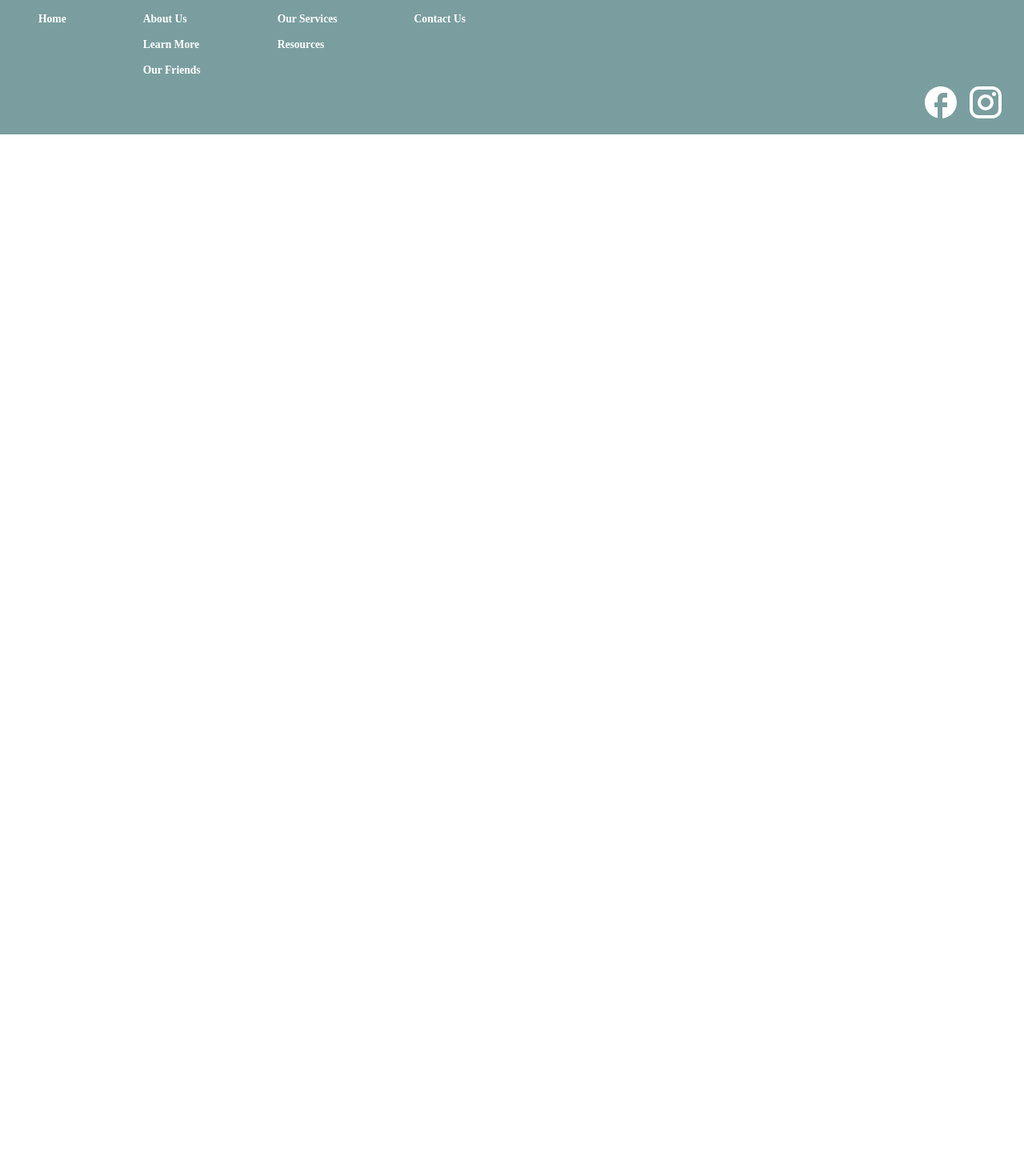
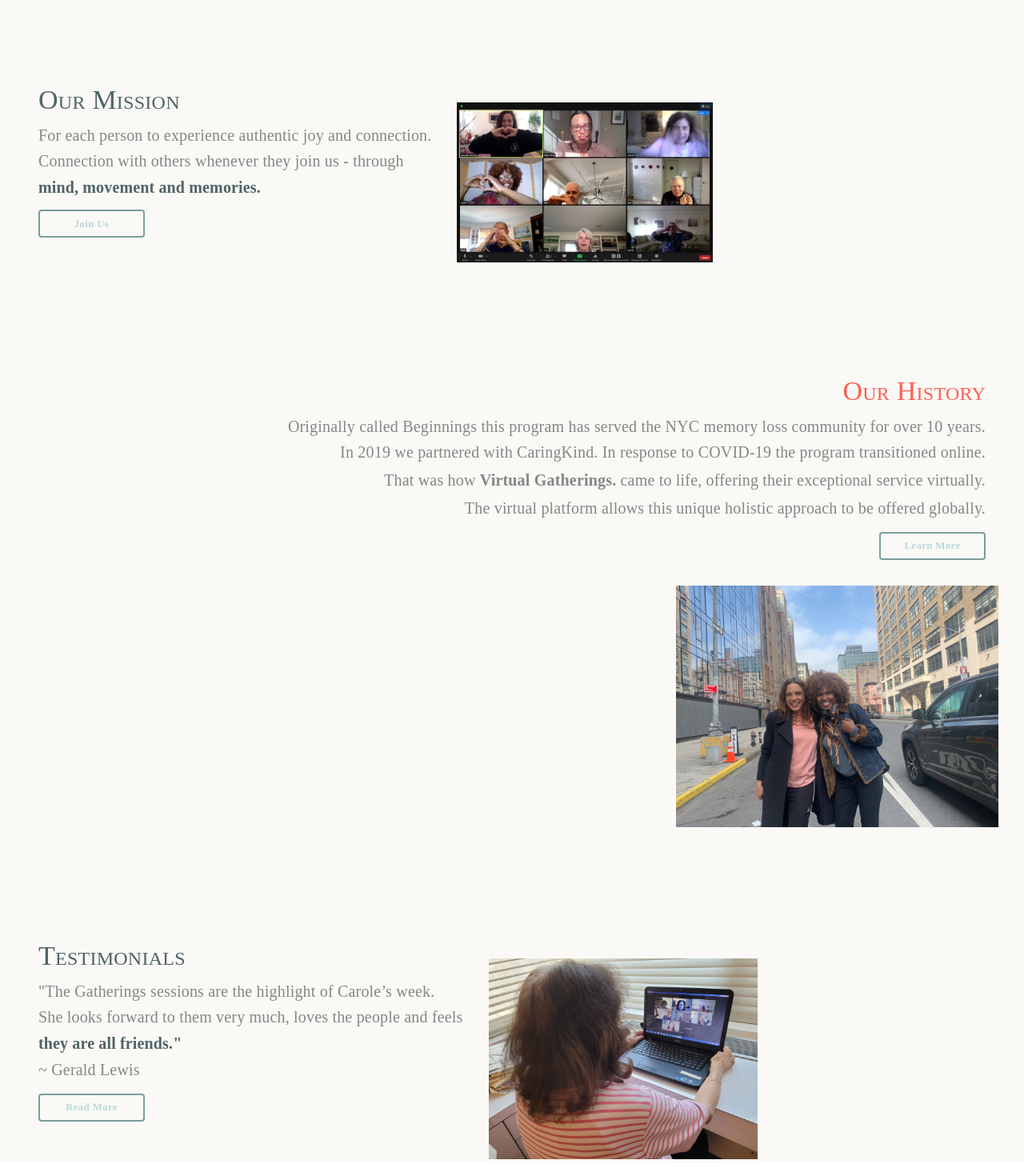
Before and after one commit to anneliesekappey/virtual-gatherings-client, a React (Create React App) app: page / in a window 1280 px wide. Shown: the part 420-1890 px from the top of the page at 80% size. Before the commit the page ends 800 px from the top, so only its background shows below. Built offline with nearby package versions, Linux system fonts and the light colour scheme.

Commit message:
add sections to home page and style - should respond well on all screens

```diff
--- a/src/components/ui/Footer.js
+++ b/src/components/ui/Footer.js
@@ -14,6 +14,7 @@ const Footer = (props) => {
           sx={{
             backgroundColor: '#7A9E9F',
             height: '200px',
+            marginTop: '30px',
           }}
         >
           <Grid item margin="3em">
--- a/src/components/ui/Header.js
+++ b/src/components/ui/Header.js
@@ -149,6 +149,9 @@ const Header = (props) => {
             fontSize: '1rem',
             minWidth: 5,
             marginLeft: '10px',
+            '&:hover': {
+              opacity: 0.7,
+            },
           }}
           label="Home"
         />
@@ -163,6 +166,9 @@ const Header = (props) => {
             fontSize: '1rem',
             minWidth: 5,
             marginLeft: '10px',
+            '&:hover': {
+              opacity: 0.7,
+            },
           }}
           label="About Us"
         />
@@ -174,6 +180,9 @@ const Header = (props) => {
             fontSize: '1rem',
             minWidth: 5,
             marginLeft: '10px',
+            '&:hover': {
+              opacity: 0.7,
+            },
           }}
           label="Our Services"
         />
@@ -185,6 +194,9 @@ const Header = (props) => {
             fontSize: '1rem',
             minWidth: 5,
             marginLeft: '10px',
+            '&:hover': {
+              opacity: 0.7,
+            },
           }}
           label="Resources"
         />
@@ -196,6 +208,9 @@ const Header = (props) => {
             fontSize: '1rem',
             minWidth: 5,
             marginLeft: '10px',
+            '&:hover': {
+              opacity: 0.7,
+            },
           }}
           label="Contact Us"
         />
--- a/src/components/ui/LandingPage.js
+++ b/src/components/ui/LandingPage.js
@@ -1,22 +1,39 @@
 import React from 'react'
 import { Grid } from '@mui/material'
+import { useMediaQuery } from '@mui/material'
 import mainPicture from '../../images/MainNotMain.jpeg'
 import { Button } from '@mui/material'
 import { Typography } from '@mui/material'
 import { Link } from 'react-router-dom'
+import MissionPicture from '../../images/screens/ScreenGroup.png'
+import FoundersNY from '../../images/team/FoundersNYBackground2.jpeg'
+import WomanBack from '../../images/screens/WomanBack.jpeg'
 
 const LandingPage = () => {
+  const matchesSM = useMediaQuery('(max-width:600px)')
+
   return (
-    <Grid container direction="column">
+    <Grid
+      container
+      sx={{ marginBottom: '60px' }}
+      direction="column"
+      backgroundColor="#FAF9F6"
+    >
       <Grid item>
+        {' '}
+        {/*-----Top-----*/}
         <Grid
           container
-          justifyContent={'flex-end'}
+          justifyContent={matchesSM ? 'center' : 'flex-end'}
           alignItems="center"
           direction="row"
           sx={{ backgroundColor: 'EEF5D8' }}
         >
-          <Grid sm item sx={{ minWidth: '21.5em', marginLeft: '1em' }}>
+          <Grid
+            sm
+            item
+            sx={{ minWidth: '21.5em', marginLeft: matchesSM ? 0 : '1em' }}
+          >
             <Typography
               variant="h4"
               align="center"
@@ -24,7 +41,7 @@ const LandingPage = () => {
                 fontFamily: 'Cardo',
                 fontVariant: 'small-caps',
                 color: '#FE5F55',
-                lineHeight: 1.5,
+                lineHeight: 1.6,
               }}
             >
               Personalized Online Social Meetings
@@ -32,11 +49,11 @@ const LandingPage = () => {
             <Typography
               variant="h6"
               align="center"
-              color="EEF5D8"
+              color="#EEF5D8"
               sx={{
                 fontFamily: 'Montserrat',
                 color: '#4F6367',
-                lightHeight: 1.3,
+                lineHeight: 1.5,
               }}
             >
               for those with dementia related memory loss
@@ -105,6 +122,241 @@ const LandingPage = () => {
           </Grid>
         </Grid>
       </Grid>
+      <Grid item>
+        {' '}
+        {/*-----Mission Block----*/}
+        <Grid
+          container
+          direction="row"
+          justifyContent={matchesSM ? 'center' : undefined}
+          padding={matchesSM ? 5 : undefined}
+          sx={{ marginTop: matchesSM ? '3em' : '8em' }}
+        >
+          <Grid item sx={{ marginLeft: matchesSM ? 0 : '3em' }}>
+            <Typography
+              variant="h4"
+              sx={{
+                fontFamily: 'Cardo',
+                fontVariant: 'small-caps',
+                color: '#4F6367',
+                lineHeight: 1.7,
+                textAlign: matchesSM ? 'center' : undefined,
+              }}
+            >
+              Our Mission
+            </Typography>
+            <Typography
+              variant="subtitle1"
+              sx={{
+                lineHeight: 1.5,
+                marginBottom: '0.6em',
+                textAlign: matchesSM ? 'center' : undefined,
+              }}
+            >
+              For each person to experience authentic joy and connection.
+              <Typography variant="subtitle1">
+                Connection with others whenever they join us - through{' '}
+                <Typography variant="subtitle2">
+                  mind, movement and memories.
+                </Typography>
+              </Typography>
+            </Typography>
+            <Grid container justifyContent={matchesSM ? 'center' : undefined}>
+              <Button
+                variant="outlined"
+                component={Link}
+                to="/online-meetings"
+                sx={{
+                  borderColor: '#7A9E9F',
+                  borderWidth: 2,
+                  textTransform: 'none',
+                  fontFamily: 'Cardo',
+                  fontWeight: 'bold',
+                  fontSize: '0.8rem',
+                  height: 35,
+                  width: matchesSM ? 'auto' : 133,
+                  padding: 1,
+                }}
+              >
+                Join Us
+              </Button>
+            </Grid>
+          </Grid>
+          <Grid
+            item
+            sx={{ marginLeft: matchesSM ? 0 : '2em', marginTop: '2em' }}
+          >
+            <img
+              src={MissionPicture}
+              alt="Seniors having fun together"
+              width={320}
+              height={200}
+            />
+          </Grid>
+        </Grid>
+      </Grid>
+      <Grid item>
+        {/*-----History Block----*/}
+        <Grid
+          container
+          direction="row"
+          justifyContent={matchesSM ? 'center' : 'flex-end'}
+          padding={matchesSM ? 5 : undefined}
+          sx={{ marginTop: matchesSM ? '3em' : '8em' }}
+        >
+          <Grid
+            item
+            sx={{
+              marginRight: matchesSM ? 0 : '3em',
+              alignContent: matchesSM ? 'center' : 'right',
+            }}
+          >
+            <Typography
+              variant="h4"
+              justifyContent={matchesSM ? 'center' : 'flex-end'}
+              sx={{
+                fontFamily: 'Cardo',
+                fontVariant: 'small-caps',
+                color: '#FE5F55',
+                lineHeight: 1.7,
+                textAlign: matchesSM ? 'center' : 'right',
+              }}
+            >
+              Our History
+            </Typography>
+            <Typography
+              variant="subtitle1"
+              sx={{
+                lineHeight: 1.5,
+                marginBottom: '0.6em',
+                textAlign: matchesSM ? 'center' : 'right',
+              }}
+            >
+              Originally called Beginnings this program has served the NYC
+              memory loss community for over 10 years.
+              <Typography variant="subtitle1">
+                In 2019 we partnered with CaringKind. In response to COVID-19
+                the program transitioned online.
+                <Typography variant="subtitle1">
+                  That was how <b> Virtual Gatherings.</b> came to life,
+                  offering their exceptional service virtually.
+                </Typography>
+              </Typography>
+              <Typography variant="subtitle1">
+                The virtual platform allows this unique holistic approach to be
+                offered globally.
+              </Typography>
+            </Typography>
+            <Grid container justifyContent={matchesSM ? 'center' : 'right'}>
+              <Button
+                variant="outlined"
+                component={Link}
+                to="/about-virtual-gatherings"
+                sx={{
+                  borderColor: '#7A9E9F',
+                  borderWidth: 2,
+                  textTransform: 'none',
+                  fontFamily: 'Cardo',
+                  fontWeight: 'bold',
+                  fontSize: '0.8rem',
+                  height: 35,
+                  width: matchesSM ? 'auto' : 133,
+                  padding: 1,
+                }}
+              >
+                Learn More
+              </Button>
+            </Grid>
+          </Grid>
+          <Grid
+            item
+            sx={{ marginRight: matchesSM ? 0 : '2em', marginTop: '2em' }}
+          >
+            <img
+              src={FoundersNY}
+              alt="Mary Ellen and Susan of Virtual Gatherings"
+              width={403}
+              height={302}
+            />
+          </Grid>
+        </Grid>
+      </Grid>
+      <Grid item>
+        {' '}
+        {/*-----Why You Should Join Block----*/}
+        <Grid
+          container
+          direction="row"
+          justifyContent={matchesSM ? 'center' : undefined}
+          padding={matchesSM ? 5 : undefined}
+          sx={{ marginTop: matchesSM ? '3em' : '8em' }}
+        >
+          <Grid item sx={{ marginLeft: matchesSM ? 0 : '3em' }}>
+            <Typography
+              variant="h4"
+              sx={{
+                fontFamily: 'Cardo',
+                fontVariant: 'small-caps',
+                color: '#4F6367',
+                lineHeight: 1.7,
+                textAlign: matchesSM ? 'center' : undefined,
+              }}
+            >
+              Testimonials
+            </Typography>
+            <Typography
+              variant="subtitle1"
+              sx={{
+                lineHeight: 1.5,
+                marginBottom: '0.6em',
+                textAlign: matchesSM ? 'center' : undefined,
+              }}
+            >
+              "The Gatherings sessions are the highlight of Carole’s week.
+              <Typography variant="subtitle1">
+                She looks forward to them very much, loves the people and feels
+                <Typography variant="subtitle2">
+                  they are all friends."
+                  <Typography variant="subtitle1" sx={{ fontWeight: 'light' }}>
+                    ~ Gerald Lewis
+                  </Typography>
+                </Typography>
+              </Typography>
+            </Typography>
+            <Grid container justifyContent={matchesSM ? 'center' : undefined}>
+              <Button
+                variant="outlined"
+                component={Link}
+                to="/learn-more"
+                sx={{
+                  borderColor: '#7A9E9F',
+                  borderWidth: 2,
+                  textTransform: 'none',
+                  fontFamily: 'Cardo',
+                  fontWeight: 'bold',
+                  fontSize: '0.8rem',
+                  height: 35,
+                  width: matchesSM ? 'auto' : 133,
+                  padding: 1,
+                }}
+              >
+                Read More
+              </Button>
+            </Grid>
+          </Grid>
+          <Grid
+            item
+            sx={{ marginLeft: matchesSM ? 0 : '2em', marginTop: '2em' }}
+          >
+            <img
+              src={WomanBack}
+              alt="Woman looking at computer screen"
+              width={336}
+              height={251}
+            />
+          </Grid>
+        </Grid>
+      </Grid>
     </Grid>
   )
 }
--- a/src/components/ui/Theme.js
+++ b/src/components/ui/Theme.js
@@ -73,5 +73,26 @@ export default createTheme({
       fontWeight: 50,
       fontFamily: ['Cardo', 'Montserrat'],
     },
+    subtitle1: {
+      color: '#868686',
+      fontFamily: 'Montserrat',
+      fontSize: '1.25rem',
+      fontWeight: 300,
+    },
+    subtitle2: {
+      fontFamily: 'Montserrat',
+      fontWeight: 'bold',
+      color: '#4F6367',
+      fontSize: '1.25rem',
+    },
+    breakpoints: {
+      values: {
+        xs: 0,
+        sm: 600,
+        md: 900,
+        lg: 1200,
+        xl: 1536,
+      },
+    },
   },
 })
```
